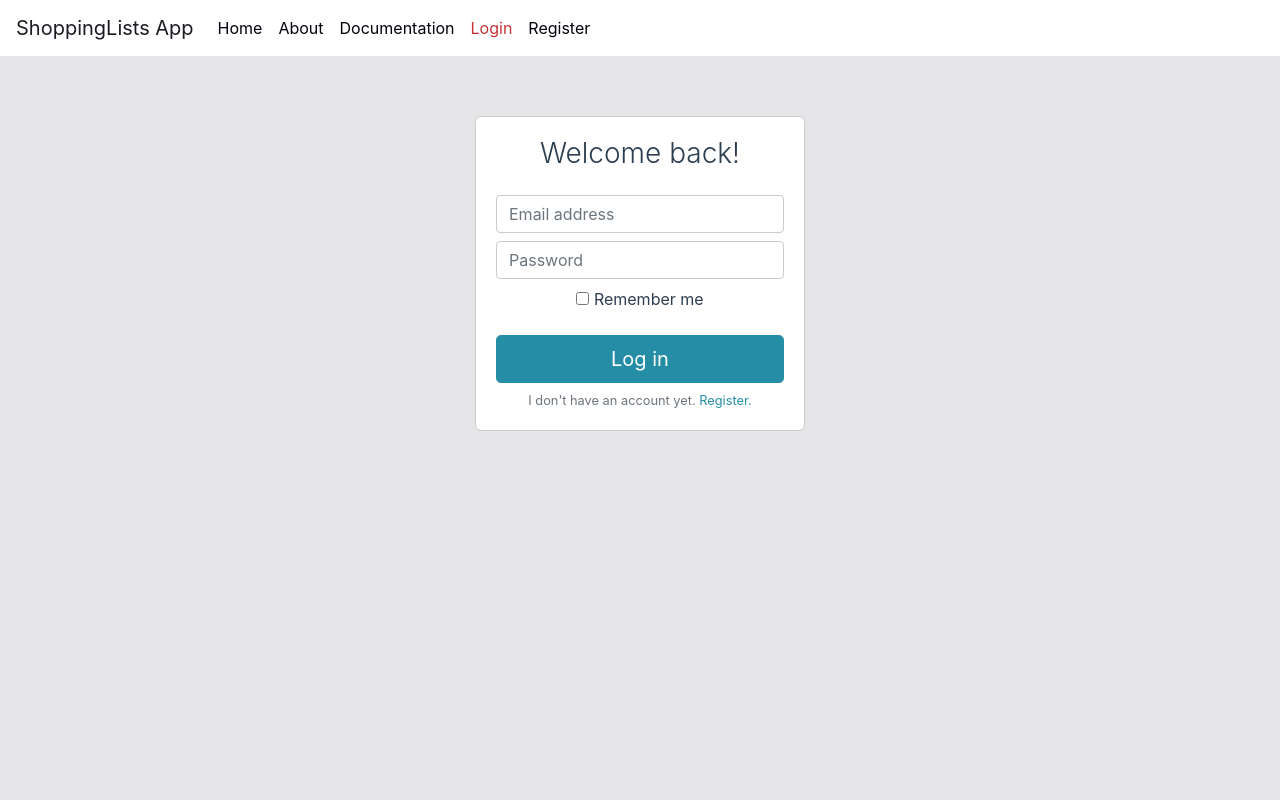
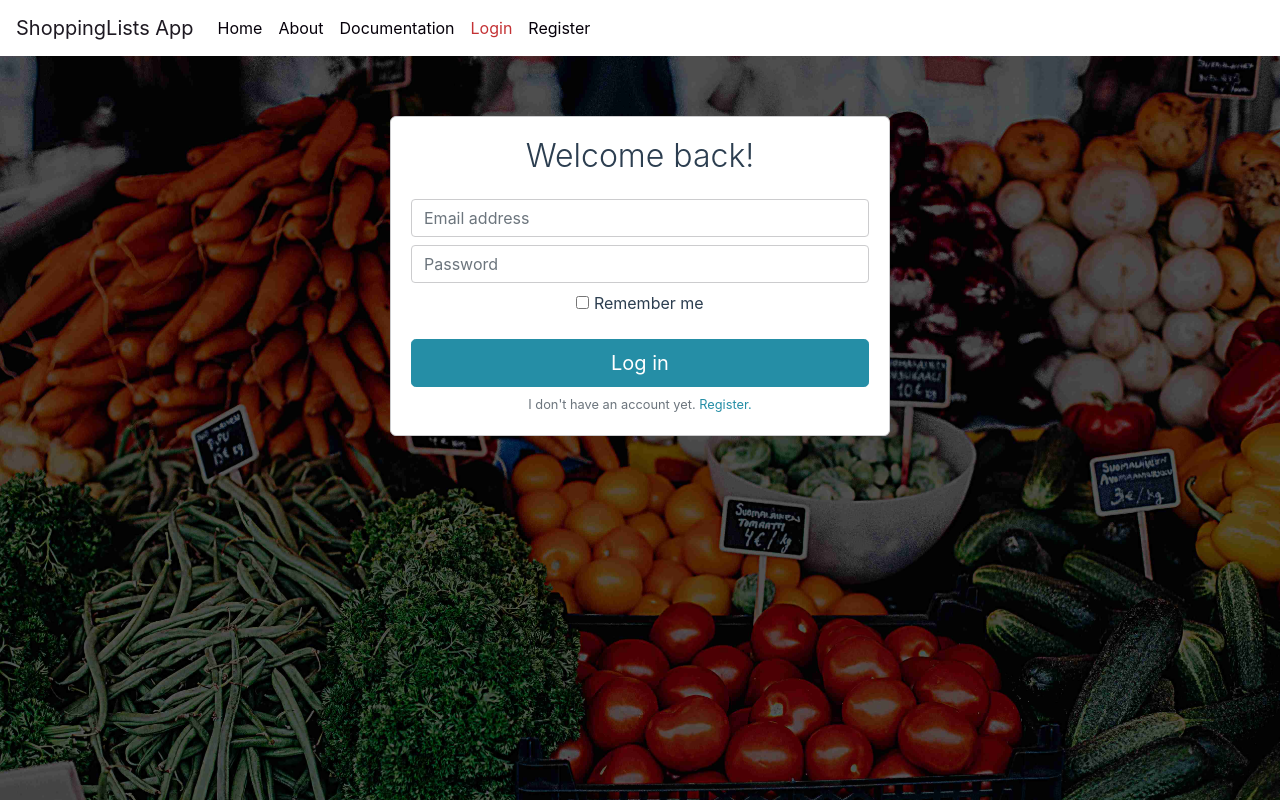
Before and after one commit to jutardy/shoppinglists-app, a Vue app in the folder client/: page /login in a window 1280 px wide. Built offline with nearby package versions, Linux system fonts and the light colour scheme.

Commit message:
Update main layout. Add a background image in Register and Login views

```diff
--- a/client/src/App.vue
+++ b/client/src/App.vue
@@ -20,13 +20,22 @@ export default {
 #app {
     text-align: center;
     color: #2c3e50;
+    height: 100vh;
 }
 .form-control:focus {
     border-color: #999;
     box-shadow: none;
 }
 .page-container {
-    padding-top: 60px;
+    height: calc(100% - 56px);
+
+    .view-container { padding-top: 60px; }
+    .register-page, .login-page {
+        background: url('./assets/images/background.jpg');
+        background-size: cover;
+        background-position: center;
+        height: 100%;
+    }
 }
 .cursor-pointer {
     cursor: pointer;
--- a/client/src/assets/sass/variables.scss
+++ b/client/src/assets/sass/variables.scss
@@ -13,6 +13,7 @@ $border-block: #CCCCCE;
 
 $body-bg: $grey-light !important;
 $navbar-bg: white;
+$navbar-height: 56px;
 $body-color: $black;
 
 $theme-colors: (
--- a/client/src/components/Nav.vue
+++ b/client/src/components/Nav.vue
@@ -89,6 +89,7 @@ export default {
 </script>
 
 <style lang="scss">
+    .navbar { height: $navbar-height; }
     .bg-light { background-color: $navbar-bg !important; }
     .navbar-light .navbar-nav {
         .nav-link {
--- a/client/src/views/About.vue
+++ b/client/src/views/About.vue
@@ -1,5 +1,5 @@
 <template>
-    <div class="about-page">
+    <div class="about-page view-container">
         <h1>{{ msg }}</h1>
     </div>
 </template>
--- a/client/src/views/Documentation.vue
+++ b/client/src/views/Documentation.vue
@@ -1,5 +1,5 @@
 <template>
-    <div class="documentation-page">
+    <div class="documentation-page view-container">
         <h1>{{ msg }}</h1>
     </div>
 </template>
--- a/client/src/views/Home.vue
+++ b/client/src/views/Home.vue
@@ -1,5 +1,5 @@
 <template>
-    <div class="home-page">
+    <div class="home-page view-container">
         <h1>{{ msg }}</h1>
     </div>
 </template>
--- a/client/src/views/Login.vue
+++ b/client/src/views/Login.vue
@@ -1,5 +1,6 @@
 <template>
-    <div class="login-page">
+    <div class="login-page view-container">
+        <div class="login-block">
             <div
                 v-if="isLoggedIn"
                 class="loggedin-block">
@@ -12,7 +13,7 @@
             <div
                 v-else
                 class="unlogged-block">
-            <h3 class="mb-0">Welcome back!</h3>
+                <h2 class="mb-0">Welcome back!</h2>
                 <div
                     v-if="sessionExpired"
                     class="small text-danger session-message mt-2">
@@ -68,6 +69,7 @@
                         I don't have an account yet. <router-link to="/register">Register.</router-link>
                     </p>
                 </form>
+            </div>
         </div>
     </div>
 </template>
@@ -142,11 +144,11 @@ export default {
 </script>
 
 <style lang="scss" scoped>
-    .login-page {
+    .login-block {
         border: 1px solid $border-block;
         border-radius: 6px;
         background: white;
-        width: 330px;
+        width: 500px;
         padding: 20px;
         margin: 0 auto;
     }
--- a/client/src/views/Register.vue
+++ b/client/src/views/Register.vue
@@ -1,6 +1,7 @@
 <template>
-    <div class="register-page">
-        <h3 class="mb-4">Create a new account</h3>
+    <div class="register-page view-container">
+        <div class="register-block">
+            <h2 class="mb-4">Create a new account</h2>
             <form
                 :data-vv-scope="formScope"
                 class="form-signin"
@@ -50,6 +51,7 @@
                     I already have an account. <router-link to="/login">Log in.</router-link>
                 </p>
             </form>
+        </div>
     </div>
 </template>
 
@@ -125,11 +127,11 @@ export default {
 </script>
 
 <style lang="scss">
-    .register-page {
+    .register-block {
         border: 1px solid $border-block;
         border-radius: 6px;
         background: white;
-        width: 330px;
+        width: 500px;
         padding: 20px;
         margin: 0 auto;
     }
--- a/client/src/views/ShoppingList.vue
+++ b/client/src/views/ShoppingList.vue
@@ -1,5 +1,5 @@
 <template>
-    <div class="list-page">
+    <div class="list-page view-container">
         <div
             v-if="userNotFound"
             class="message-block">
```
Also changed, not shown: client/src/assets/images/background.jpg (added). Lines whose indentation alone changed are shown as unchanged.
